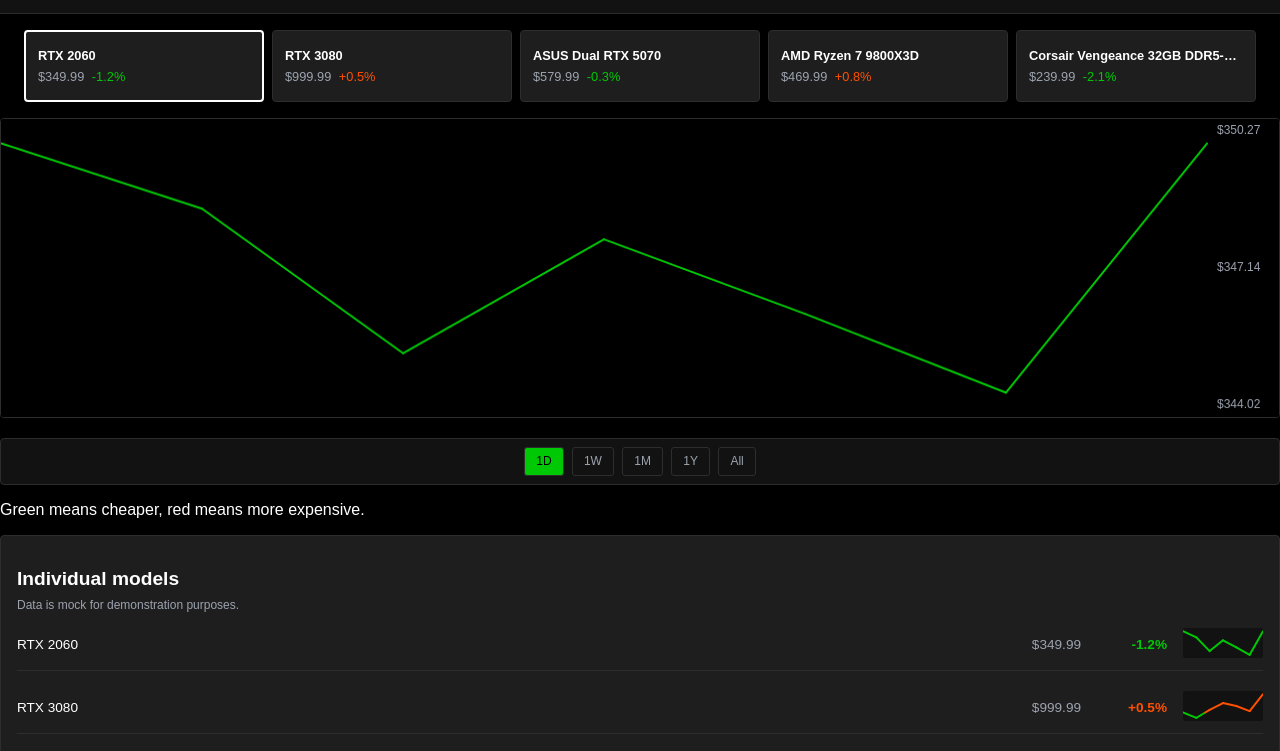
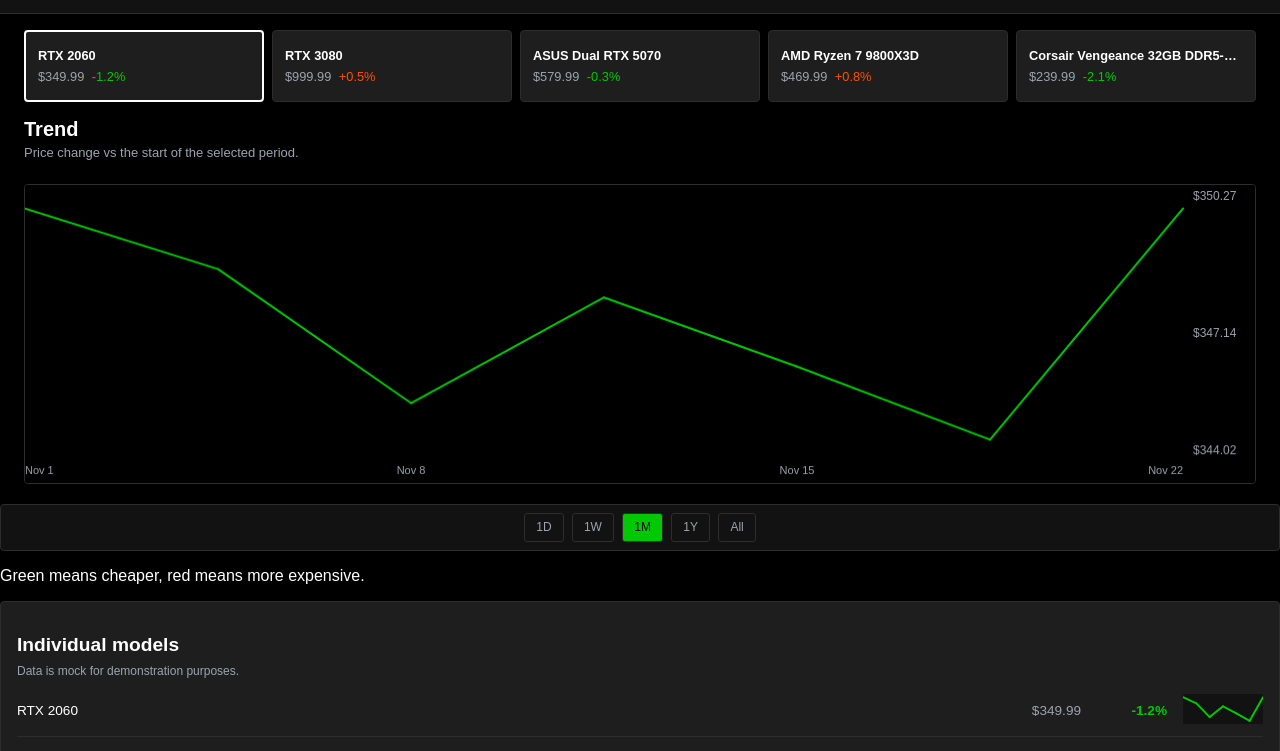
Before and after one commit to auzzie98/price-tracker, a plain HTML site: page web/index.html in a window 1280 px wide. Shown: the part 42-793 px from the top of the page. Drawn offline with Linux system fonts and the light colour scheme.

Commit message:
Add Trend title, x-axis dates, default 1M, fix Azure database startup

```diff
--- a/web/index.html
+++ b/web/index.html
@@ -41,14 +41,18 @@
     </button>
   </div>
 
-  <!-- Large main chart -->
-  <canvas id="main-chart" width="1000" height="300"></canvas>
+  <!-- Trend chart -->
+  <section class="trend-section">
+    <h2 class="trend-title">Trend</h2>
+    <p class="trend-subtitle">Price change vs the start of the selected period.</p>
+    <canvas id="main-chart" width="1000" height="300"></canvas>
+  </section>
 
   <!-- Time toggles below chart -->
   <div class="time-toggles">
-    <button class="toggle active" data-range="1d">1D</button>
+    <button class="toggle" data-range="1d">1D</button>
     <button class="toggle" data-range="1w">1W</button>
-    <button class="toggle" data-range="1m">1M</button>
+    <button class="toggle active" data-range="1m">1M</button>
     <button class="toggle" data-range="1y">1Y</button>
     <button class="toggle" data-range="all">All</button>
   </div>
@@ -162,6 +166,7 @@
         'corsair32gb': [239.99, 238.50, 239.20, 237.80, 236.10, 235.30, 239.99]
       };
       var mainChartValues = modelHistories.rtx2060;
+      var selectedRange = '1m';
 
       function drawMainChartUI() {
         var canvas = mainChartCanvas;
@@ -189,7 +194,7 @@
         var labelGutter = 72;
         var plotWidth = Math.max(1, cssWidth - labelGutter);
         var topPadding = 12;
-        var bottomPadding = 12;
+        var bottomPadding = 32;
         var plotHeight = cssHeight - topPadding - bottomPadding;
 
         function pointX(index) {
@@ -265,6 +270,24 @@
         ctx.fillText('$' + chartMax.toFixed(2), cssWidth - labelGutter + 10, pointY(chartMax));
         ctx.fillText('$' + ((chartMin + chartMax) / 2).toFixed(2), cssWidth - labelGutter + 10, cssHeight / 2);
         ctx.fillText('$' + chartMin.toFixed(2), cssWidth - labelGutter + 10, pointY(chartMin));
+
+        // Mock dates for the selected time period
+        var mockLabels = {
+          '1d': ['9 AM', '12 PM', '3 PM', '6 PM'],
+          '1w': ['Mon', 'Tue', 'Wed', 'Thu', 'Fri', 'Sat', 'Sun'],
+          '1m': ['Nov 1', 'Nov 8', 'Nov 15', 'Nov 22'],
+          '1y': ['Jan', 'Mar', 'May', 'Jul', 'Sep', 'Nov'],
+          'all': ['Jan', 'Mar', 'May', 'Jul', 'Sep', 'Nov']
+        };
+        var labels = mockLabels[selectedRange] || mockLabels['1d'];
+        ctx.fillStyle = '#9CA3AF';
+        ctx.font = '11px Arial';
+        ctx.textBaseline = 'middle';
+        labels.forEach(function(label, index) {
+          var xIndex = labels.length === 1 ? 0 : index / (labels.length - 1) * (mainChartValues.length - 1);
+          ctx.textAlign = index === 0 ? 'left' : (index === labels.length - 1 ? 'right' : 'center');
+          ctx.fillText(label, pointX(xIndex), cssHeight - 12);
+        });
       }
 
       // Draw the main chart initially
@@ -375,6 +398,8 @@
         btn.addEventListener('click', function() {
           document.querySelector('.toggle.active').classList.remove('active');
           this.classList.add('active');
+          selectedRange = this.dataset.range;
+          drawMainChartUI();
         });
       });
     });
--- a/web/static/css/style.css
+++ b/web/static/css/style.css
@@ -157,6 +157,20 @@ h1 {
 }
 
 /* Large main chart */
+.trend-section {
+  margin: 1rem 1.5rem 0;
+}
+.trend-title {
+  color: #FFFFFF;
+  font-size: 20px;
+  font-weight: 700;
+  margin: 0;
+}
+.trend-subtitle {
+  color: #9CA3AF;
+  font-size: 13px;
+  margin: 0.25rem 0 0.5rem;
+}
 #main-chart {
   background: #000000;
   border: 1px solid #2D2D2D;
```
Also changed, not shown: 1 other file.
